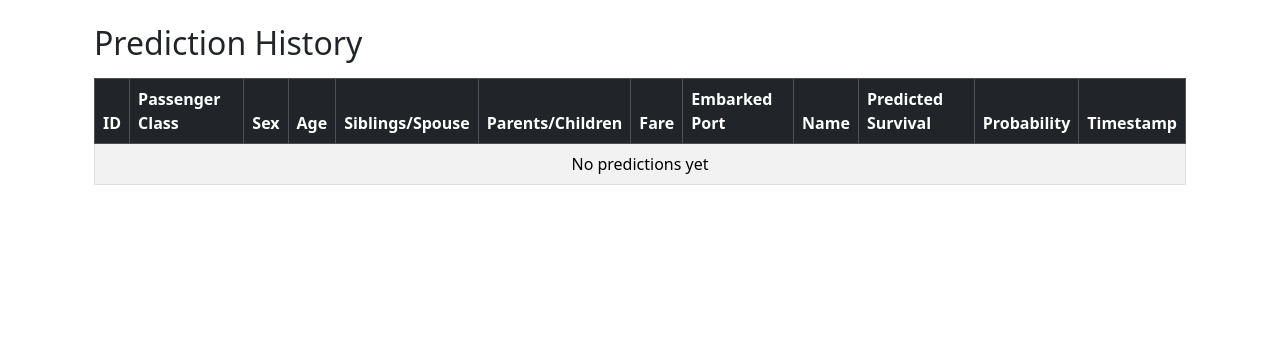
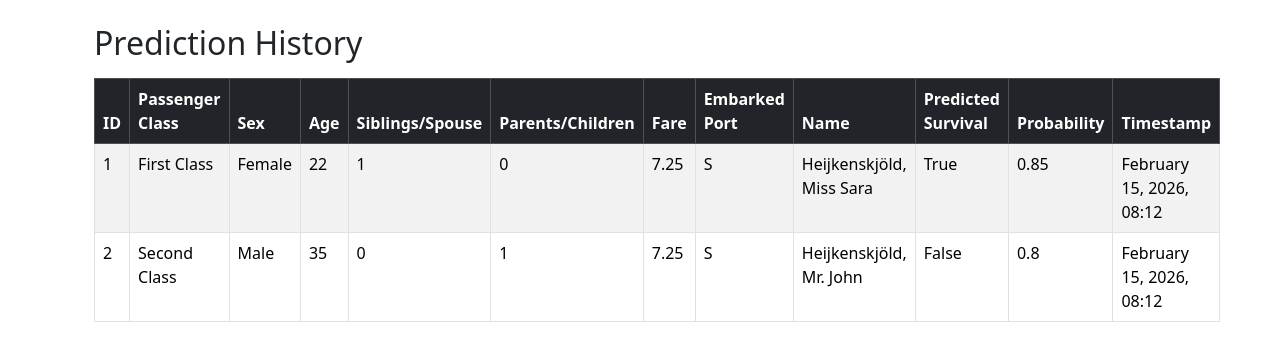
Before and after one commit to helben2002/TitanicCapstoneProject, a Django app: page /history/ in a window 1280 px wide. Shown: the part 56-417 px from the top of the page. Run offline with Django 5.2, Linux system fonts and the light colour scheme.

Commit message:
web (TITANIC-84): add dummy data to history view

```diff
--- a/django_app/predictor/templates/predictor/history.html
+++ b/django_app/predictor/templates/predictor/history.html
@@ -35,7 +35,7 @@
                 <td>{{ prediction.name }}</td>
                 <td>{{ prediction.predicted_survival }}</td>
                 <td>{{ prediction.probability }}</td>
-                <td>{{ prediction.created_at }}</td>
+                <td>{{ prediction.created_at|date:"F j, Y, H:i" }}</td>
             </tr>
             {% empty %}
             <tr>
--- a/django_app/predictor/views.py
+++ b/django_app/predictor/views.py
@@ -1,4 +1,5 @@
 from django.shortcuts import render
+from datetime import datetime
 
 def home(request):
     return render(request, 'predictor/home.html')
@@ -6,7 +7,39 @@ def home(request):
 
 def history(request):
     # TODO: fetch predictions
-    predictions = []
+    # predictions = Prediction.objects.all().order_by("-created_at")
+
+    # Dummy data to test the table
+    predictions = [
+        {
+            'id': 1,
+            'passenger_class': 'First Class',
+            'sex': 'Female',
+            'age': 22,
+            'sibling_spouse_count': 1,
+            'parent_child_count': 0,
+            'fare': 7.25,
+            'embarked_port': 'S',
+            'name': 'Heijkenskjöld, Miss Sara',
+            'predicted_survival': True,
+            'probability': 0.85,
+            'created_at': datetime.now()
+        },
+          {
+            'id': 2,
+            'passenger_class': 'Second Class',
+            'sex': 'Male',
+            'age': 35,
+            'sibling_spouse_count': 0,
+            'parent_child_count': 1,
+            'fare': 7.25,
+            'embarked_port': 'S',
+            'name': 'Heijkenskjöld, Mr. John',
+            'predicted_survival': False,
+            'probability': 0.80,
+            'created_at': datetime.now()
+        }
+    ]
 
     return render(request, 'predictor/history.html', {
         'predictions': predictions
```
